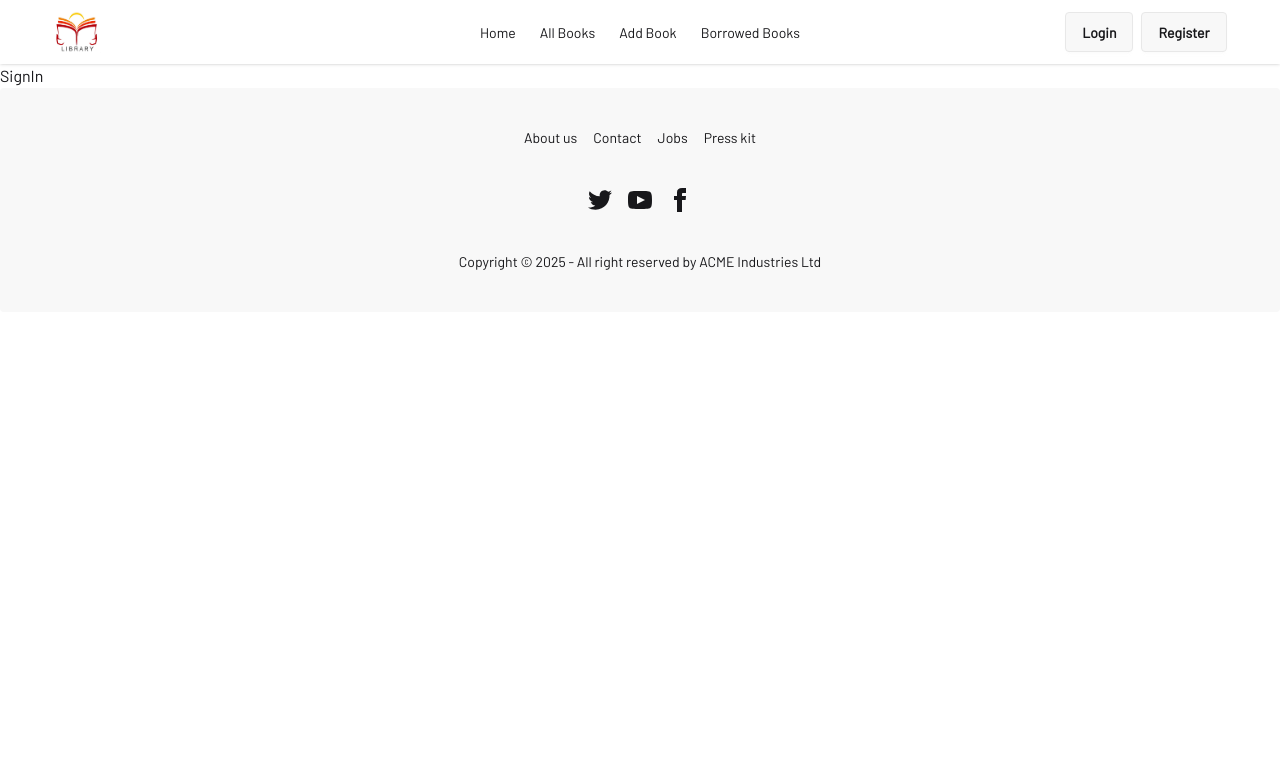
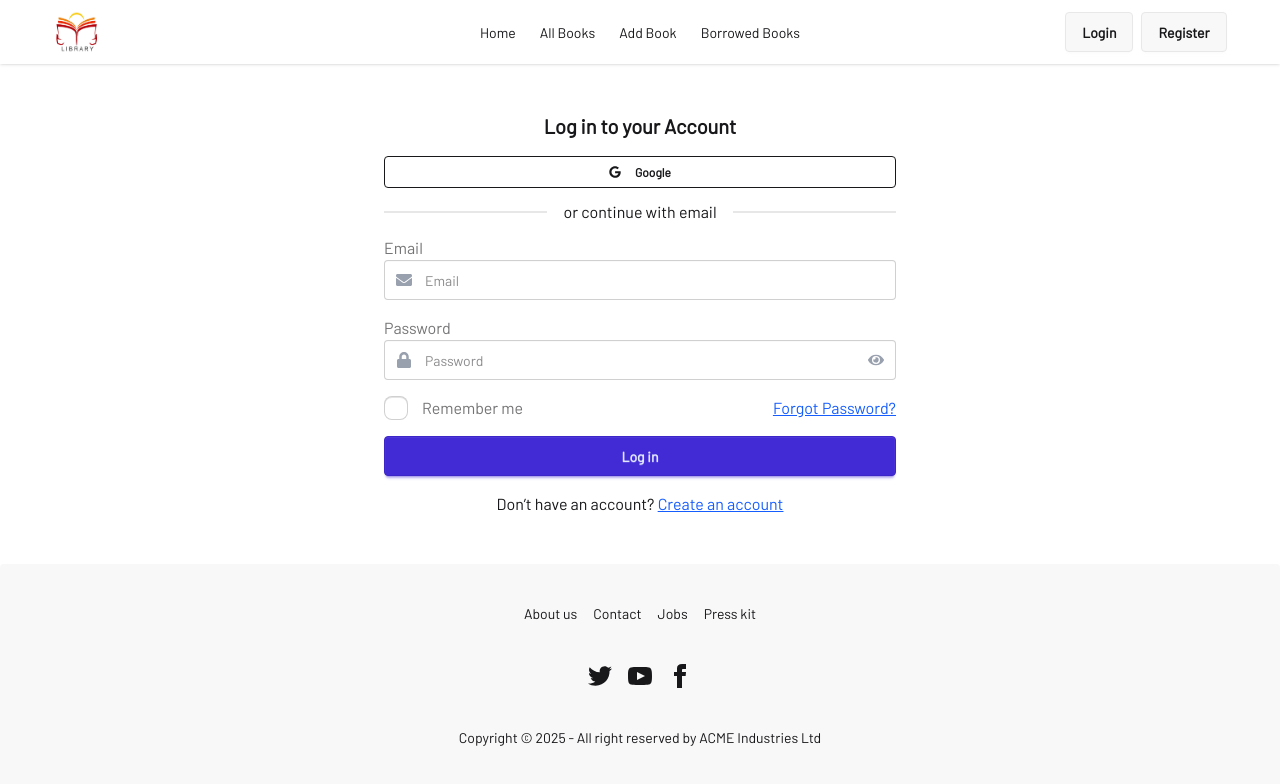
Before and after one commit to hamadismail/library-management-client, a React (Vite) app: page /signin in a window 1280 px wide. Shown: the top 784 px of the page. Built offline with nearby package versions, Linux system fonts and the light colour scheme.

Commit message:
designed login page

```diff
--- a/package.json
+++ b/package.json
@@ -11,10 +11,13 @@
   },
   "dependencies": {
     "@tailwindcss/vite": "^4.1.8",
+    "framer-motion": "^12.16.0",
     "react": "^19.1.0",
     "react-dom": "^19.1.0",
+    "react-icons": "^5.5.0",
     "react-router": "^7.6.1",
     "react-spinners": "^0.17.0",
+    "swiper": "^11.2.8",
     "tailwindcss": "^4.1.8"
   },
   "devDependencies": {
--- /dev/null
+++ b/src/pages/Auth/SignIn/SignIn.jsx
@@ -0,0 +1,82 @@
+import React, { useState } from "react";
+import {
+  FaGoogle,
+  FaEnvelope,
+  FaLock,
+  FaEye,
+  FaEyeSlash,
+} from "react-icons/fa";
+import { Link } from "react-router";
+
+const SignIn = () => {
+  const [showPassword, setShowPassword] = useState(false);
+  return (
+    <div className="w-11/12 max-w-lg mx-auto py-12">
+      <h2 className="text-xl font-bold text-center mb-4">
+        Log in to your Account
+      </h2>
+      <button className="btn btn-outline btn-sm w-full">
+        <FaGoogle className="mr-2" /> Google
+      </button>
+      <div className="divider">or continue with email</div>
+      <form className="space-y-4">
+        <div className="form-control">
+          <label className="label">
+            <span className="label-text">Email</span>
+          </label>
+          <div className="relative">
+            <input
+              type="email"
+              placeholder="Email"
+              className="input input-bordered w-full pl-10"
+            />
+            <FaEnvelope className="absolute top-3 left-3 text-gray-400" />
+          </div>
+        </div>
+        <div className="form-control">
+          <label className="label">
+            <span className="label-text">Password</span>
+          </label>
+          <div className="relative">
+            <input
+              type={showPassword ? "text" : "password"}
+              placeholder="Password"
+              className="input input-bordered w-full pl-10"
+            />
+            <FaLock className="absolute top-3 left-3 text-gray-400" />
+            {showPassword ? (
+              <FaEyeSlash
+                onClick={() => setShowPassword((prev) => !prev)}
+                className="absolute top-3 right-3 text-gray-400 cursor-pointer z-10"
+              />
+            ) : (
+              <FaEye
+                onClick={() => setShowPassword((prev) => !prev)}
+                className="absolute top-3 right-3 text-gray-400 cursor-pointer z-10"
+              />
+            )}
+          </div>
+        </div>
+        <div className="flex justify-between items-center">
+          <label className="label cursor-pointer">
+            <input type="checkbox" className="checkbox mr-2" /> Remember me
+          </label>
+          <a href="#" className="link text-blue-600">
+            Forgot Password?
+          </a>
+        </div>
+        <button type="submit" className="btn btn-primary w-full">
+          Log in
+        </button>
+      </form>
+      <div className="mt-4 text-center">
+        Don’t have an account?{" "}
+        <Link to="/register" className="link text-blue-600">
+          Create an account
+        </Link>
+      </div>
+    </div>
+  );
+};
+
+export default SignIn;
--- a/src/pages/SignIn/SignIn.jsx
+++ /dev/null
@@ -1,7 +0,0 @@
-import React from "react";
-
-const SignIn = () => {
-  return <div>SignIn</div>;
-};
-
-export default SignIn;
--- a/src/routes/routes.jsx
+++ b/src/routes/routes.jsx
@@ -5,8 +5,8 @@ import Error from "../pages/Error/Error";
 import AllBooks from "../pages/AllBooks/AllBooks";
 import AddBook from "../pages/AddBook/AddBook";
 import BorrowedBooks from "../pages/BorrowedBooks/BorrowedBooks";
-import SignIn from "../pages/SignIn/SignIn";
-import Register from "../pages/Register/Register";
+import SignIn from "../pages/Auth/SignIn/SignIn";
+import Register from "../pages/Auth/Register/Register";
 
 export const router = createBrowserRouter([
   {
```
Also changed, not shown: src/pages/Auth/Register/Register.jsx (renamed from src/pages/Register/Register.jsx), 1 other file (tests, documents, lock files or other folders).
